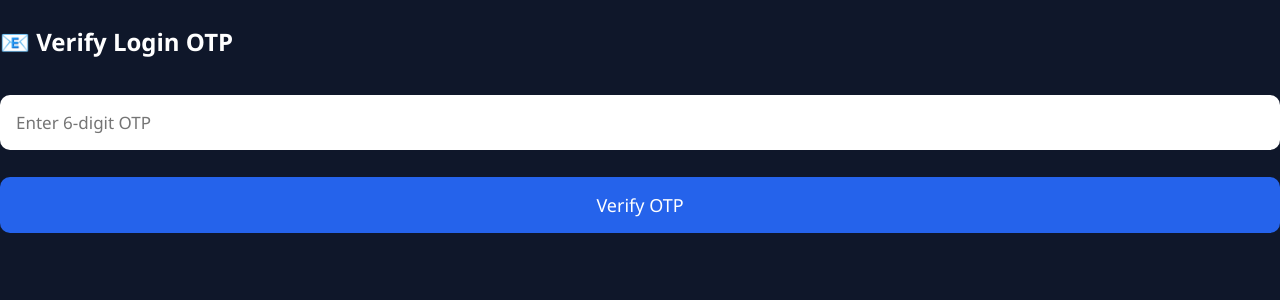
After one commit to swapnil2006kadam-source/GET-NEARBY-SERVICE, a Flask app: page /verify-login-otp in a window 1280 px wide. The commit adds this page. Shown: the top 300 px of the page. Run offline with Flask 3, Linux system fonts and the light colour scheme.

Commit message:
Added live location tracking, admin dashboard improvements, Gmail SMTP setup, and login OTP integration

```diff
--- a/app.py
+++ b/app.py
@@ -1,8 +1,10 @@
 from flask import Flask, render_template, request, redirect, jsonify, session
 from config.database import connection, cursor
-
+from datetime import datetime
 import os
 import requests
+from flask_mail import Mail, Message
+import random , time
 
 from dotenv import load_dotenv
 
@@ -12,6 +14,15 @@ GEOAPIFY_API_KEY = os.getenv("GEOAPIFY_API_KEY")
 
 
 app = Flask(__name__)
+app.config["MAIL_SERVER"] = os.getenv("MAIL_SERVER")
+app.config["MAIL_PORT"] = int(os.getenv("MAIL_PORT"))
+app.config["MAIL_USE_TLS"] = os.getenv("MAIL_USE_TLS") == "True"
+app.config["MAIL_USERNAME"] = os.getenv("MAIL_USERNAME")
+app.config["MAIL_PASSWORD"] = os.getenv("MAIL_PASSWORD")
+app.config["MAIL_DEFAULT_SENDER"] = os.getenv("MAIL_DEFAULT_SENDER")
+
+mail = Mail(app)
+
 
 app.secret_key = "get_nearby_services_secret_key"
 
@@ -59,29 +70,77 @@ def login():
         email = request.form["email"]
         password = request.form["password"]
 
-        cursor.execute(
-            """
-            SELECT * FROM users
+        cursor.execute("""
+            SELECT *
+            FROM users
             WHERE email=%s
             AND password=%s
             AND role='user'
-            """,
-            (email, password)
-        )
+        """, (email, password))
 
         user = cursor.fetchone()
 
         if user:
 
-            session["user_id"] = user[0]
-            session["user_name"] = user[1]
-            session["role"] = user[4]
+            otp = random.randint(100000, 999999)
+
+            session["login_otp"] = str(otp)
+            session["otp_user"] = user[0]
+            session["otp_name"] = user[1]
+            session["otp_role"] = user[4]
+            session["otp_time"] = time.time()
+
+            msg = Message(
+                subject="Nearby Services Login OTP",
+                recipients=[email]
+            )
+
+            msg.body = f"""
+Hello {user[1]},
+
+Your Login OTP is:
+
+{otp}
+
+This OTP is valid for 5 minutes.
+"""
+
+            mail.send(msg)
+
+            return redirect("/verify-login-otp")
+
+        return "Invalid Email or Password"
+
+    return render_template("login.html")
+
+@app.route("/verify-login-otp", methods=["GET","POST"])
+def verify_login_otp():
+
+    if request.method=="POST":
+
+        entered=request.form["otp"]
+
+        if time.time()-session["otp_time"]>300:
+
+            return "OTP Expired"
+
+        if entered==session["login_otp"]:
+
+            session["user_id"]=session["otp_user"]
+            session["user_name"]=session["otp_name"]
+            session["role"]=session["otp_role"]
+
+            session.pop("login_otp")
+            session.pop("otp_user")
+            session.pop("otp_name")
+            session.pop("otp_role")
+            session.pop("otp_time")
 
             return redirect("/dashboard")
 
-        return "Invalid User Login"
+        return "Invalid OTP"
 
-    return render_template("login.html")
+    return render_template("verify_login_otp.html")
 
 
 # ---------------- ADMIN LOGIN ---------------- #
@@ -203,6 +262,62 @@ def admin_dashboard():
         total_locations=total_locations
     )
 
+@app.route("/live-locations")
+def live_locations():
+
+    if "admin_id" not in session:
+        return jsonify([])
+
+    connection.ping(reconnect=True)
+
+    cursor.execute("""
+        SELECT
+            users.id,
+            users.name,
+            users.email,
+            user_locations.latitude,
+            user_locations.longitude,
+            user_locations.created_at
+
+        FROM users
+
+        JOIN user_locations
+        ON users.id = user_locations.user_id
+
+        WHERE users.role='user'
+
+        ORDER BY users.name
+    """)
+
+    rows = cursor.fetchall()
+
+    users = []
+
+    for row in rows:
+
+        last_seen = row[5]
+
+        seconds = int((datetime.now() - last_seen).total_seconds())
+
+        if seconds <= 30:
+            status = "Online"
+        else:
+            status = "Offline"
+
+        users.append({
+
+            "id": row[0],
+            "name": row[1],
+            "email": row[2],
+            "lat": float(row[3]),
+            "lon": float(row[4]),
+            "time": str(last_seen),
+            "seconds": seconds,
+            "status": status
+
+        })
+
+    return jsonify(users)
 
 # ---------------- NEARBY ---------------- #
 
@@ -342,5 +457,27 @@ def logout():
     return redirect("/")
 
 
+# DELETE LOCATION
+@app.route("/delete-location/<int:user_id>", methods=["POST"])
+def delete_location(user_id):
+
+    if "admin_id" not in session:
+        return jsonify({"status": "unauthorized"}), 401
+
+    connection.ping(reconnect=True)
+
+    cursor.execute("""
+        DELETE FROM user_locations
+        WHERE user_id=%s
+    """, (user_id,))
+
+    connection.commit()
+
+    return jsonify({
+        "status": "success"
+    })
+
+
+
 if __name__ == "__main__":
     app.run(debug=True)
--- a/static/css/style.css
+++ b/static/css/style.css
@@ -976,3 +976,29 @@ margin-top:auto;
 flex:1;
 
 }
+
+.delete-btn{
+
+background:#ff3b30;
+
+color:white;
+
+border:none;
+
+padding:10px 18px;
+
+border-radius:10px;
+
+cursor:pointer;
+
+font-weight:600;
+
+transition:.3s;
+
+}
+
+.delete-btn:hover{
+
+background:#d92d20;
+
+}
--- /dev/null
+++ b/templates/verify_login_otp.html
@@ -0,0 +1,39 @@
+<!DOCTYPE html>
+<html>
+
+<head>
+
+<title>Verify OTP</title>
+
+<link rel="stylesheet"
+href="{{ url_for('static', filename='css/style.css') }}">
+
+</head>
+
+<body>
+
+<div class="login-container">
+
+<h2>📧 Verify Login OTP</h2>
+
+<form method="POST">
+
+<input
+type="text"
+name="otp"
+placeholder="Enter 6-digit OTP"
+required>
+
+<button>
+
+Verify OTP
+
+</button>
+
+</form>
+
+</div>
+
+</body>
+
+</html>
```
Also changed, not shown: config/database.py (+4 -3 lines), static/js/admin.js (added, +145 -0 lines), static/js/nearby.js (+22 -4 lines), templates/admin_dashboard.html (+4 -67 lines).
